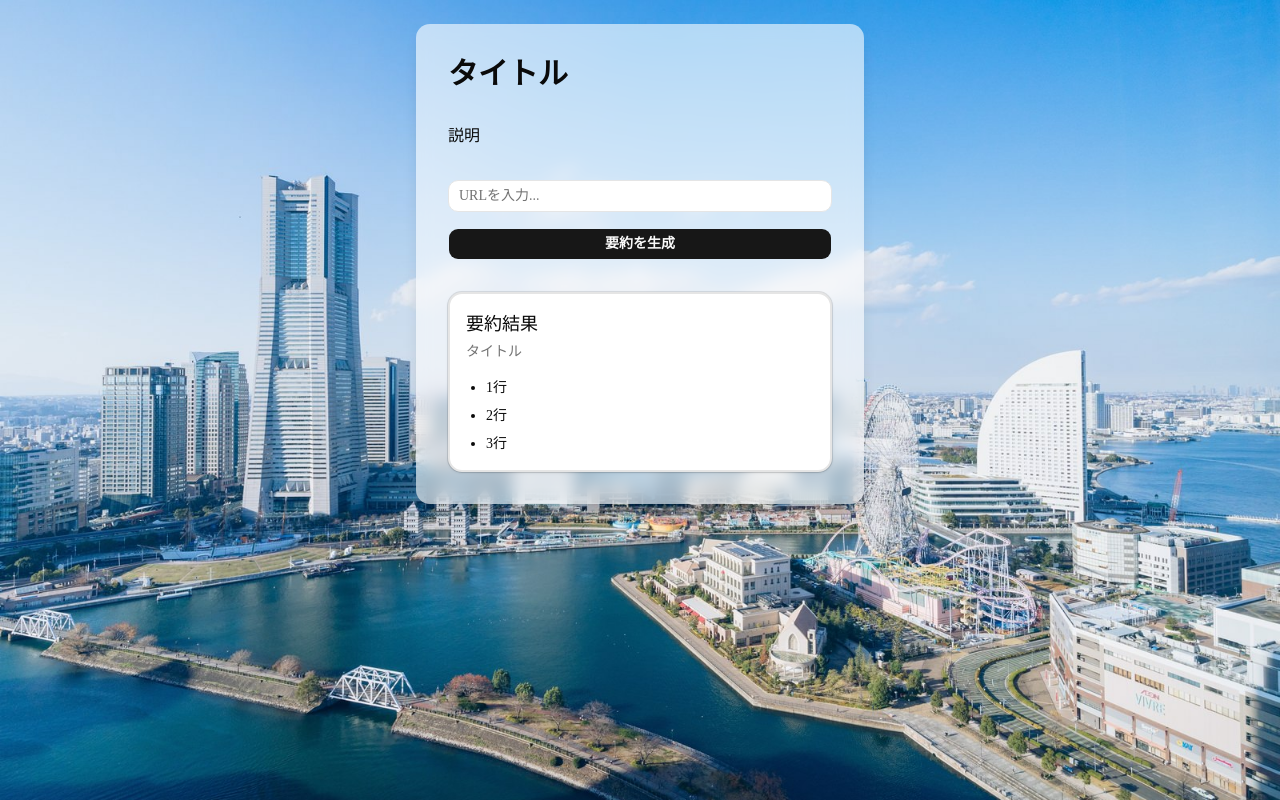
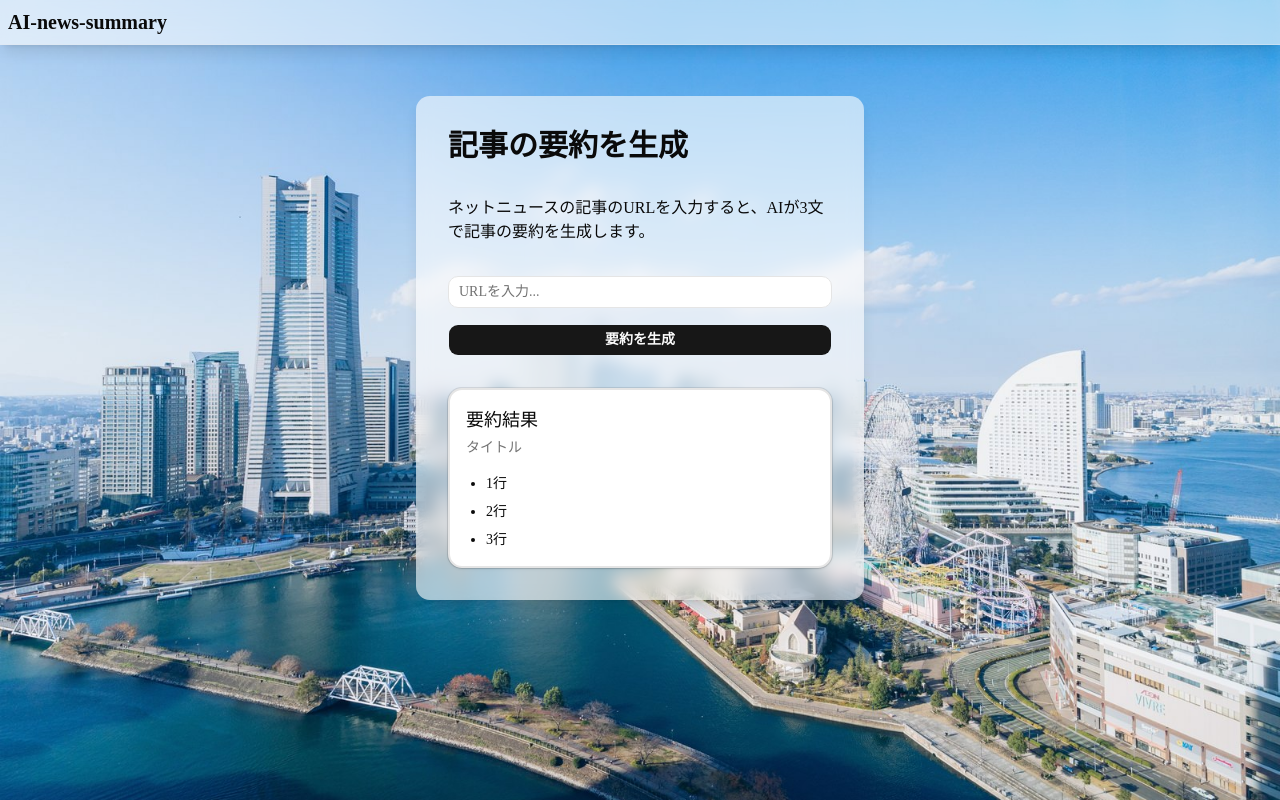
Before and after one commit to Hazakura2024/ai-new-summary, a Next.js app: page / in a window 1280 px wide. Built offline with nearby package versions, Linux system fonts and the light colour scheme.

Commit message:
feat: ヘッダーを追加

```diff
--- a/app/page.tsx
+++ b/app/page.tsx
@@ -6,21 +6,21 @@ import { Card, CardContent, CardDescription, CardHeader, CardTitle } from "@/com
 export default function Home() {
   return (
     <>
-    {/* <header className="bg-blue-300 top-0 z-50 border-b   w-full">
+    <header className="fixed top-0 z-50 w-full border-b border-slate-200/50 bg-white/60 shadow-lg backdrop-blur-sm p-2">
       <a>
         <h1 className="text-xl font-bold">AI-news-summary</h1>
       </a>
-    </header> */}
-    <main className="flex min-h-screen flex-col items-center p-6  bg-[url('/bg-yokohama.jpg')] bg-cover bg-center bg-fixed">
+    </header>
+    <main className="flex min-h-screen flex-col items-center p-6 pt-24 bg-[url('/bg-yokohama.jpg')] bg-cover bg-center bg-fixed">
       <div className="w-full max-w-md space-y-8 bg-white/60 p-8 rounded-xl shadow-lg backdrop-blur-sm">
 
         <div className="w-full max-w-md space-y-8">
-          <h1 className="text-3xl font-bold ">タイトル</h1>
-          <p>説明</p>
+          <h1 className="text-3xl font-bold ">記事の要約を生成</h1>
+          <p>ネットニュースの記事のURLを入力すると、AIが3文で記事の要約を生成します。</p>
         </div>
 
-        <form className="flex flex-col gap-4 ">
-          <Input className="bg-background" placeholder="URLを入力..."/>
+        <form className="flex flex-col gap-4">
+          <Input className="bg-white" placeholder="URLを入力..."/>
           <Button className="font-bold">要約を生成</Button>
         </form>
 
```
